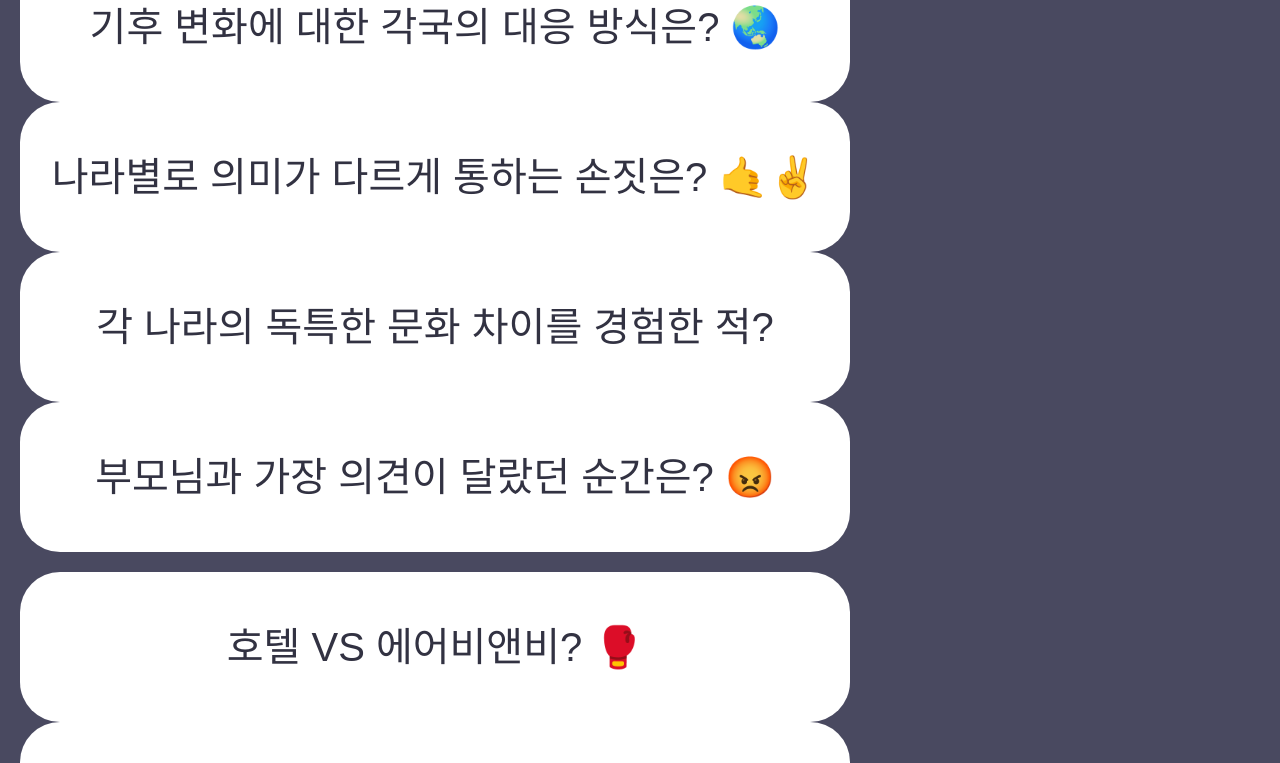
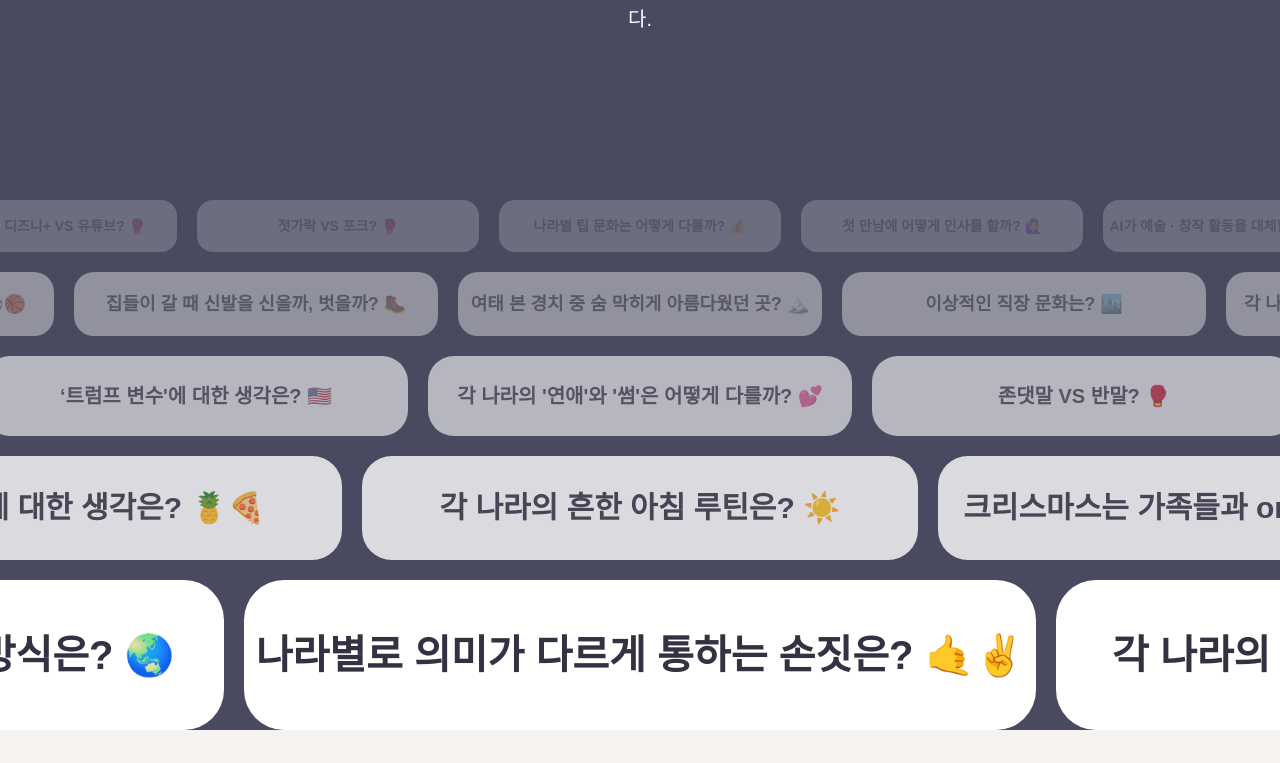
Before and after one commit to hyun2e/unoia-landing, a React (Vite) app: page / in a window 1280 px wide. Shown: the part 6677-7440 px from the top of the page. Built offline with nearby package versions, Linux system fonts and the light colour scheme; a web font is replaced by a local one.

Commit message:
섹션 6 완료

```diff
--- a/src/components/AICard.jsx
+++ b/src/components/AICard.jsx
@@ -1,24 +1,141 @@
 import React from 'react'
 import styled from 'styled-components'
 
-const StyledAICard = styled.div`
+const ExtraLargeCard = styled.div`
   height: 150px;
-  width: 830px;
+  width: 792px;
   background-color: white;
   border-radius: 40px;
 
   display: flex;
   align-items: center;
   justify-content: center;
-  font-size: ${({ theme }) => theme.fontSizes.heading2};
-  color: ${({ theme }) => theme.colors.gray700};
+
+  h4 {
+    font-size: ${({ theme }) => theme.fontSizes.heading2};
+    font-weight: ${({ theme }) => theme.fontWeights.semibold};
+    color: ${({ theme }) => theme.colors.gray700};
+  }
 `;
 
-const AICard = ({info}) => {
+const LargeCard = styled.div`
+  height: 104px;
+  width: 556px;
+  background-color: white;
+  opacity: 0.8;
+  border-radius: 30px;
+
+  display: flex;
+  align-items: center;
+  justify-content: center;
+
+  h4 {
+    font-size: ${({ theme }) => theme.fontSizes.title1};
+    font-weight: ${({ theme }) => theme.fontWeights.semibold};
+    color: ${({ theme }) => theme.colors.gray700};
+    opacity: 0.9;
+  }
+`;
+
+const MediumCard = styled.div`
+  height: 80px;
+  width: 424px;
+  background-color: white;
+  opacity: 0.6;
+  border-radius: 26px;
+
+  display: flex;
+  align-items: center;
+  justify-content: center;
+
+  h4 {
+    font-size: ${({ theme }) => theme.fontSizes.title4};
+    font-weight: ${({ theme }) => theme.fontWeights.semibold};
+    color: ${({ theme }) => theme.colors.gray700};
+    opacity: 0.8;
+  }
+`;
+
+const SmallCard = styled.div`
+  height: 64px;
+  width: 364px;
+  background-color: white;
+  opacity: 0.4;
+  border-radius: 20px;
+
+  display: flex;
+  align-items: center;
+  justify-content: center;
+
+  h4 {
+    font-size: ${({ theme }) => theme.fontSizes.title5};
+    font-weight: ${({ theme }) => theme.fontWeights.semibold};
+    color: ${({ theme }) => theme.colors.gray700};
+    opacity: 0.7;
+  }
+`;
+
+const ExtraSmallCard = styled.div`
+  height: 52px;
+  width: 282px;
+  background-color: white;
+  opacity: 0.2;
+  border-radius: 16px;
+
+  display: flex;
+  align-items: center;
+  justify-content: center;
+
+  h4 {
+    font-size: ${({ theme }) => theme.fontSizes.body2};
+    font-weight: ${({ theme }) => theme.fontWeights.semibold};
+    color: ${({ theme }) => theme.colors.gray700};
+    opacity: 0.6;
+  }
+`;
+
+const resizeCard = (info, row_index) => {
+  switch (row_index) {
+    case 4:
+      return (
+        <ExtraLargeCard>
+          <h4>{info}</h4>
+        </ExtraLargeCard>
+      );
+    case 3:
+      return (
+        <LargeCard>
+          <h4>{info}</h4>
+        </LargeCard>
+      );
+    case 2:
+      return (
+        <MediumCard>
+          <h4>{info}</h4>
+        </MediumCard>
+      );
+    case 1:
+      return (
+        <SmallCard>
+          <h4>{info}</h4>
+        </SmallCard>
+      );
+    case 0:
+    default:
+      return (
+        <ExtraSmallCard>
+          <h4>{info}</h4>
+        </ExtraSmallCard>
+      );
+  }
+
+};
+
+const AICard = ({info, row_index}) => {
   return (
-    <StyledAICard>
-        <h4>{info}</h4>
-    </StyledAICard>
+    <>
+      {resizeCard(info, row_index)}
+    </>
   )
 }
 
--- a/src/components/Headline.jsx
+++ b/src/components/Headline.jsx
@@ -4,7 +4,7 @@
 // 섹션 헤드라인이 반복되서 컴포넌트를 만들어봤습니다.
 // 근데 직접 설정하는게 더 쉬울 것 같기도 해서 같이 이야기 나눠보면 좋겠습니다!
 const HeadingWrapper = styled.div`
-    margin-top: 100px;
+    padding-top: 100px;
 
     h2 {
         margin: auto;
@@ -17,6 +17,7 @@
         margin-top: 24px;
         margin-bottom: 52px;
         width: ${({ $description_width }) => $description_width};
+        font-weight: ${({ theme }) => theme.fontWeights.regular};
         text-align: center;
     }
 `;
--- a/src/components/Section06.jsx
+++ b/src/components/Section06.jsx
@@ -1,13 +1,29 @@
 import React from "react";
 import AICard from "./AICard";
+import Headline from "./Headline";
+import styled from "styled-components";
 
 const AICardInfo = [
   [
-    "미니멀리즘 VS 맥시멀리즘? 🥊",
-    "기후 변화에 대한 각국의 대응 방식은? 🌏",
-    "나라별로 의미가 다르게 통하는 손짓은? 🤙✌️",
-    "각 나라의 독특한 문화 차이를 경험한 적?",
-    "부모님과 가장 의견이 달랐던 순간은? 😡",
+    "넷플릭스 VS 디즈니+ VS 유튜브? 🥊",
+    "젓가락 VS 포크? 🥊",
+    "나라별 팁 문화는 어떻게 다를까? 💰",
+    "첫 만남에 어떻게 인사를 할까? 🙋‍♀️",
+    "AI가 예술 · 창작 활동을 대체할 수 있을까? 🤖",
+  ],
+  [
+    "각국에서 가장 인기있는 스포츠는? ⚽️🏀",
+    "집들이 갈 때 신발을 신을까, 벗을까? 🥾",
+    "여태 본 경치 중 숨 막히게 아름다웠던 곳? 🏔️",
+    "이상적인 직장 문화는? 🏙️",
+    "각 나라의 문화를 잘 보여주는 드라마는? 🌏",
+  ],
+  [
+    "내  집 마련을 하려면 얼마를 모아야 할까? 🏠",
+    "‘트럼프 변수'에 대한 생각은? 🇺🇸",
+    "각 나라의 '연애'와 '썸'은 어떻게 다를까? 💕",
+    "존댓말 VS 반말? 🥊",
+    "약속 시간이 잡히면 언제까지 나갈까? 🕖",
   ],
   [
     "호텔 VS 에어비앤비? 🥊",
@@ -17,52 +33,58 @@
     "암기력 VS 창의력  🥊",
   ],
   [
-    "내  집 마련을 하려면 얼마를 모아야 할까? 🏠",
-    "‘트럼프 변수'에 대한 생각은? 🇺🇸",
-    "각 나라의 '연애'와 '썸'은 어떻게 다를까? 💕",
-    "존댓말 VS 반말? 🥊",
-    "약속 시간이 잡히면 언제까지 나갈까? 🕖",
-  ],
-  [
-    "각국에서 가장 인기있는 스포츠는? ⚽️🏀",
-    "집들이 갈 때 신발을 신을까, 벗을까? 🥾",
-    "여태 본 경치 중 숨 막히게 아름다웠던 곳? 🏔️",
-    "이상적인 직장 문화는? 🏙️",
-    "각 나라의 문화를 잘 보여주는 드라마는? 🌏",
-  ],
-  [
-    "넷플릭스 VS 디즈니+ VS 유튜브? 🥊",
-    "젓가락 VS 포크? 🥊",
-    "나라별 팁 문화는 어떻게 다를까? 💰",
-    "첫 만남에 어떻게 인사를 할까? 🙋‍♀️",
-    "AI가 예술 · 창작 활동을 대체할 수 있을까? 🤖",
+    "미니멀리즘 VS 맥시멀리즘? 🥊",
+    "기후 변화에 대한 각국의 대응 방식은? 🌏",
+    "나라별로 의미가 다르게 통하는 손짓은? 🤙✌️",
+    "각 나라의 독특한 문화 차이를 경험한 적?",
+    "부모님과 가장 의견이 달랐던 순간은? 😡",
   ],
 ];
 
+const StyledSection06 = styled.div`
+  background-color: ${({ theme }) => theme.colors.gray600};
+  overflow: hidden;
+
+  h2, p {
+    color: white;
+  }
+`;
+
+const AICardContainer = styled.div`
+  margin-top: 166px;
+  display: flex;
+  flex-direction: column;
+  align-items: center;
+  gap: 20px;
+`;
+
+const RowContainer = styled.div`
+  display: flex;
+  flex-direction: row;
+  justify-content: center;
+  gap: 20px;
+`;
+
 const Section06 = () => {
   return (
-    <div
-      style={{
-        backgroundColor: "#494960",
-        padding: "20px",
-        overflow: "hidden",
-      }}
-    >
-      {/* Title & Description */}
-      <div>
-        <h2>Ai 프롬프트로 끊이지 않는 대화 소재!</h2>
-        <p>AI가 질문과 주제를 선정해 자연스러운 참여를 유도합니다.</p>
-      </div>
-
+    <StyledSection06>
+      <Headline
+        title="AI 생성 질문으로 끊이지 않는 대화!"
+        title_width="370px"
+        description="AI의 흥미로운 질문과 주제로 자연스러운 참여를 유도합니다."
+        description_width="255px"
+      />
       {/* AICard Container */}
-      {AICardInfo.map((e1, i) => (
-        <div key={i} style={{ marginBottom: "20px" }}>
-          {e1.map((e2, j) => (
-            <AICard key={j} info={e2} />
-          ))}
-        </div>
-      ))}
-    </div>
+      <AICardContainer>
+        {AICardInfo.map((e1, i) => (
+          <RowContainer key={i}>
+            {e1.map((e2, j) => (
+              <AICard key={j} info={e2} row_index={i} />
+            ))}
+          </RowContainer>
+        ))}
+      </AICardContainer>
+    </StyledSection06>
   );
 };
 
--- a/src/components/Section08.jsx
+++ b/src/components/Section08.jsx
@@ -7,6 +7,10 @@
   {title: "열띈 토론 후 AI 요약으로 대화 내용을 한 눈에 확인", src: "src/assets/images/S08_Mock_up04.png"},
   {title: "다른사람의 피드도, 내가 쓴 피드도 저장", src: "src/assets/images/S08_Mock_up05.png"},
 ];
+
+const StyledSection08 = styled.div`
+  background-color: ${({ theme }) => theme.colors.brown50};
+`;
 
 const SideSlide = styled.div`
   background-color: ${({ theme }) => theme.colors.mint300};
@@ -59,13 +63,13 @@
 
 const Section08 = () => {
   return (
-    <div>
+    <StyledSection08>
       <Headline
         title="내가 만난 세계, 보관함에 저장!"
         title_width="330px"
         description="전 세계 친구들과 대화하는 경험을 요약하고 저장해 언제든 꺼내보세요."
-        description_width="296px" />
-      <div>
+        description_width="296px"
+      />
       <SideSlide>
         <h3>손쉽게 분류하는 앨범형 보관함</h3>
         <ImageWrapper>
@@ -75,9 +79,7 @@
           <div />
         </RightElements>
       </SideSlide>
-
-      </div>
-    </div>
+    </StyledSection08>
   )
 }
 
--- a/src/components/Section09.jsx
+++ b/src/components/Section09.jsx
@@ -2,6 +2,10 @@
 import Reviewcard from "./Reviewcard";
 import styled from "styled-components";
 import Headline from "./Headline";
+
+const StyledSection09 = styled.div`
+  background-color: ${({ theme }) => theme.colors.brown50};
+`;
 
 const ReviewCardContainer = styled.div`
 margin: auto;
@@ -16,11 +20,11 @@
 
 const AwardWrapper = styled.div`
   width: 800px;
-  margin: 80px auto;
-
+  margin: auto;
+  padding: 48px 0px 60px 0px;
   p {
     text-align: center;
-    margin-bottom: 40px;
+    margin-bottom: 30px;
   }
 `;
 
@@ -103,7 +107,7 @@
   ];
 
   return (
-    <>
+    <StyledSection09>
       <Headline
         title="Unoia로 대화를 나눈 유저들의 이야기"
         title_width="460px"
@@ -139,7 +143,7 @@
           <img src="src/assets/images/S09_Prize_right.png" />
         </AwardImageContainer>
       </AwardWrapper>
-    </>
+    </StyledSection09>
   );
 };
 
```
Lines whose indentation alone changed are shown as unchanged.
